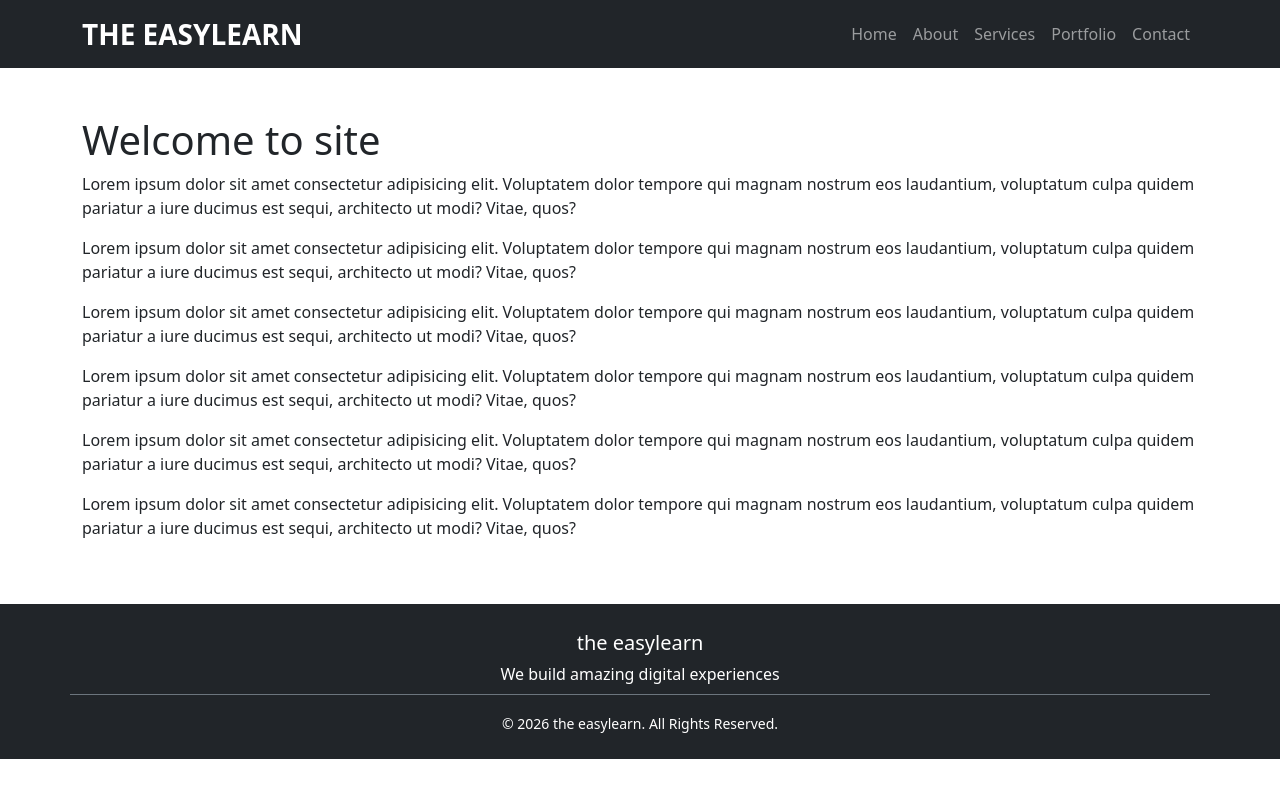
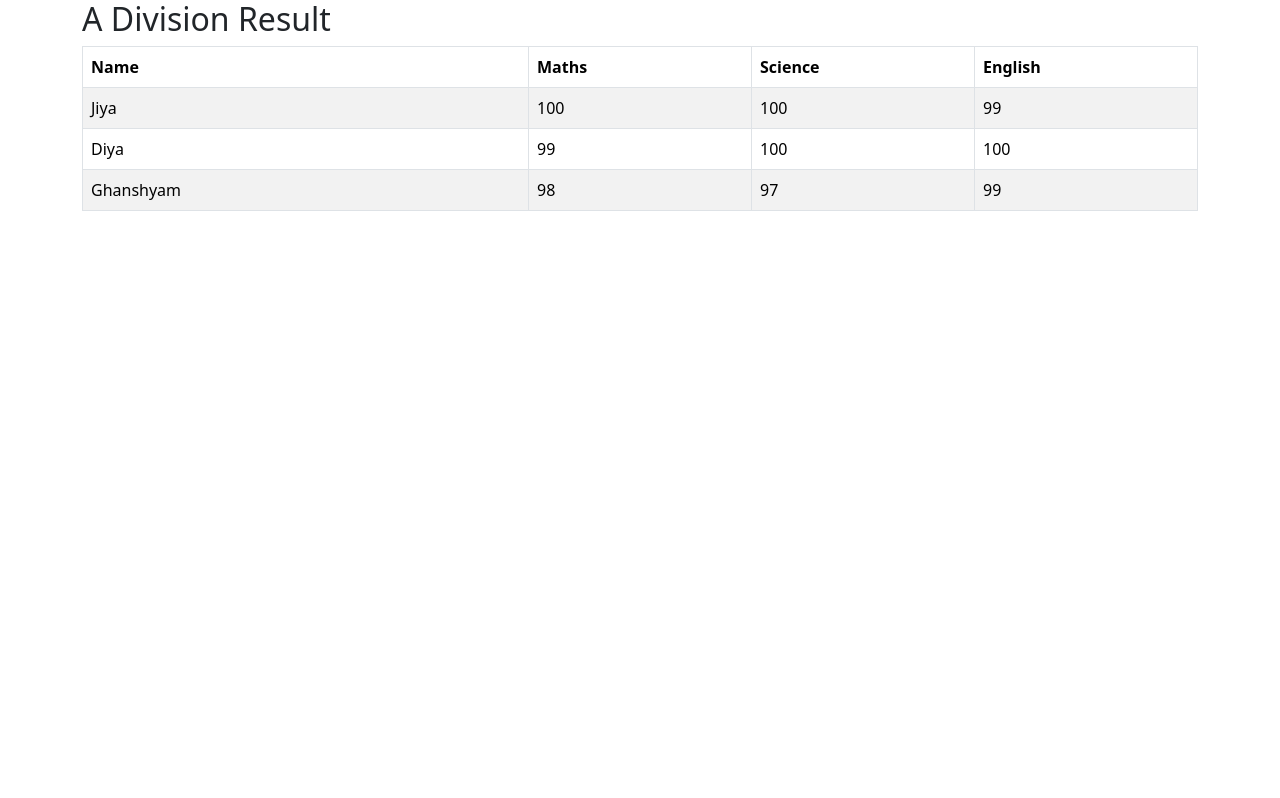
Before and after one commit to theeasylearn/frontend-51, a JavaScript app in the folder reactjs/app1/: page / in a window 1280 px wide. Built offline with nearby package versions, Linux system fonts and the light colour scheme.

Commit message:
functional components

```diff
--- a/reactjs/app1/src/index.js
+++ b/reactjs/app1/src/index.js
@@ -1,78 +1,39 @@
 // import reactdom
 import ReactDOM from 'react-dom/client';
 const root = ReactDOM.createRoot(document.getElementById('root'));
-//create functional Components 1st letter must be capital
-function MyHeader() {
-  return (<nav className="navbar navbar-expand-lg navbar-dark bg-dark">
-    <div className="container">
+function Student(props) {
+  return (<tr>
+    <td>{props.name}</td>
+    <td width='20%'>{props.maths}</td>
+    <td width='20%'>{props.science}</td>
+    <td width='20%'>{props.english}</td>
+  </tr>)
+}
+function Division() {
+  return (<div className='container'>
+    <div className="row">
+      <div className="col-12">
+        <h2>A Division Result </h2>
+      </div>
+      <div className="col-12">
+        <table className='table table-bordered table-striped'>
+          <thead>
+            <tr>
+              <th>Name</th>
+              <th>Maths</th>
+              <th>Science</th>
+              <th>English</th>
+            </tr>
+          </thead>
+          <tbody>
+            <Student name='Jiya' maths='100' science='100' english='99' />
+            <Student name='Diya' maths='99' science='100' english='100' />
+            <Student name='Ghanshyam' maths='98' science='97' english='99' />
 
-      <a className="navbar-brand fw-bold fs-3" href="#">THE EASYLEARN</a>
-
-      <button className="navbar-toggler" type="button" data-bs-toggle="collapse" data-bs-target="#navbarNav">
-        <span className="navbar-toggler-icon"></span>
-      </button>
-
-      <div className="collapse navbar-collapse" id="navbarNav">
-        <ul className="navbar-nav ms-auto">
-          <li className="nav-item">
-            <a className="nav-link" href="#">Home</a>
-          </li>
-          <li className="nav-item">
-            <a className="nav-link" href="#">About</a>
-          </li>
-          <li className="nav-item">
-            <a className="nav-link" href="#">Services</a>
-          </li>
-          <li className="nav-item">
-            <a className="nav-link" href="#">Portfolio</a>
-          </li>
-          <li className="nav-item">
-            <a className="nav-link" href="#">Contact</a>
-          </li>
-        </ul>
+          </tbody>
+        </table>
       </div>
-
     </div>
-  </nav>)
+  </div>)
 }
-function MYFooter() {
-  return (<footer className="bg-dark text-white py-4 mt-5">
-    <div className="container">
-      <div className="row">
-        <div className="col-12 text-center">
-          <p className="mb-1 fs-5">the easylearn</p>
-          <p className="mb-2">We build amazing digital experiences</p>
-        </div>
-      </div>
-      <div className="row border-top border-secondary pt-3">
-        <div className="col-12 text-center">
-          <small>&copy; 2026 the easylearn. All Rights Reserved.</small>
-        </div>
-      </div>
-
-    </div>
-  </footer>)
-}
-function Website() {
-  return (
-    <div>
-      <MyHeader />
-      <div className='container mt-5'>
-        <div className="row">
-          <div className="col-12">
-            <h1>Welcome to site</h1>
-            <p>Lorem ipsum dolor sit amet consectetur adipisicing elit. Voluptatem dolor tempore qui magnam nostrum eos laudantium, voluptatum culpa quidem pariatur a iure ducimus est sequi, architecto ut modi? Vitae, quos?</p>
-            <p>Lorem ipsum dolor sit amet consectetur adipisicing elit. Voluptatem dolor tempore qui magnam nostrum eos laudantium, voluptatum culpa quidem pariatur a iure ducimus est sequi, architecto ut modi? Vitae, quos?</p>
-            <p>Lorem ipsum dolor sit amet consectetur adipisicing elit. Voluptatem dolor tempore qui magnam nostrum eos laudantium, voluptatum culpa quidem pariatur a iure ducimus est sequi, architecto ut modi? Vitae, quos?</p>
-            <p>Lorem ipsum dolor sit amet consectetur adipisicing elit. Voluptatem dolor tempore qui magnam nostrum eos laudantium, voluptatum culpa quidem pariatur a iure ducimus est sequi, architecto ut modi? Vitae, quos?</p>
-            <p>Lorem ipsum dolor sit amet consectetur adipisicing elit. Voluptatem dolor tempore qui magnam nostrum eos laudantium, voluptatum culpa quidem pariatur a iure ducimus est sequi, architecto ut modi? Vitae, quos?</p>
-            <p>Lorem ipsum dolor sit amet consectetur adipisicing elit. Voluptatem dolor tempore qui magnam nostrum eos laudantium, voluptatum culpa quidem pariatur a iure ducimus est sequi, architecto ut modi? Vitae, quos?</p>
-
-          </div>
-        </div>
-      </div>
-      <MYFooter />
-    </div>
-  )
-}
-root.render(<Website />);
+root.render(<Division />);
```
Also changed, not shown: reactjs/app1/src/8_functional_components_2.js (added, +78 -0 lines), 1 other file (tests, documents, lock files or other folders).
